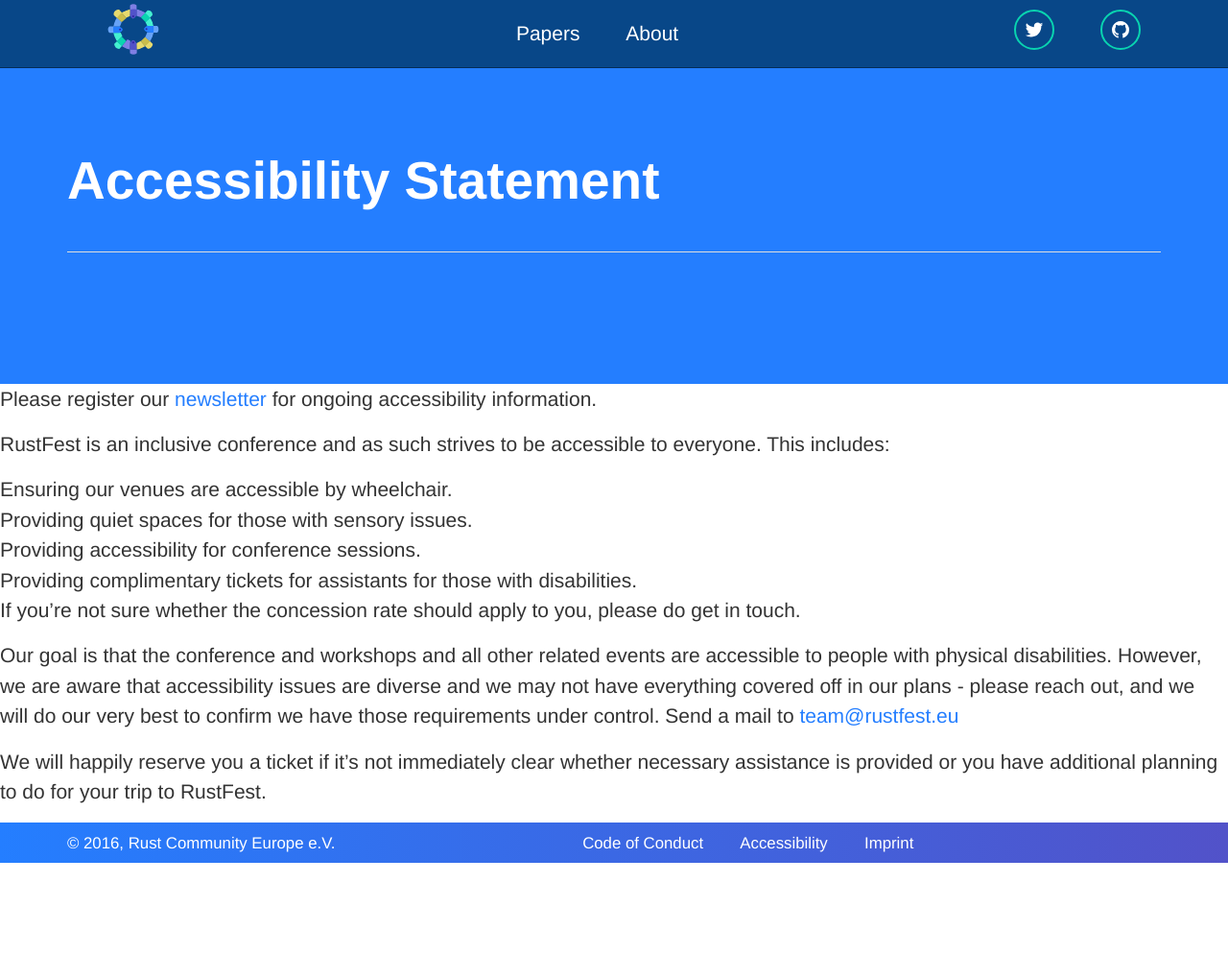
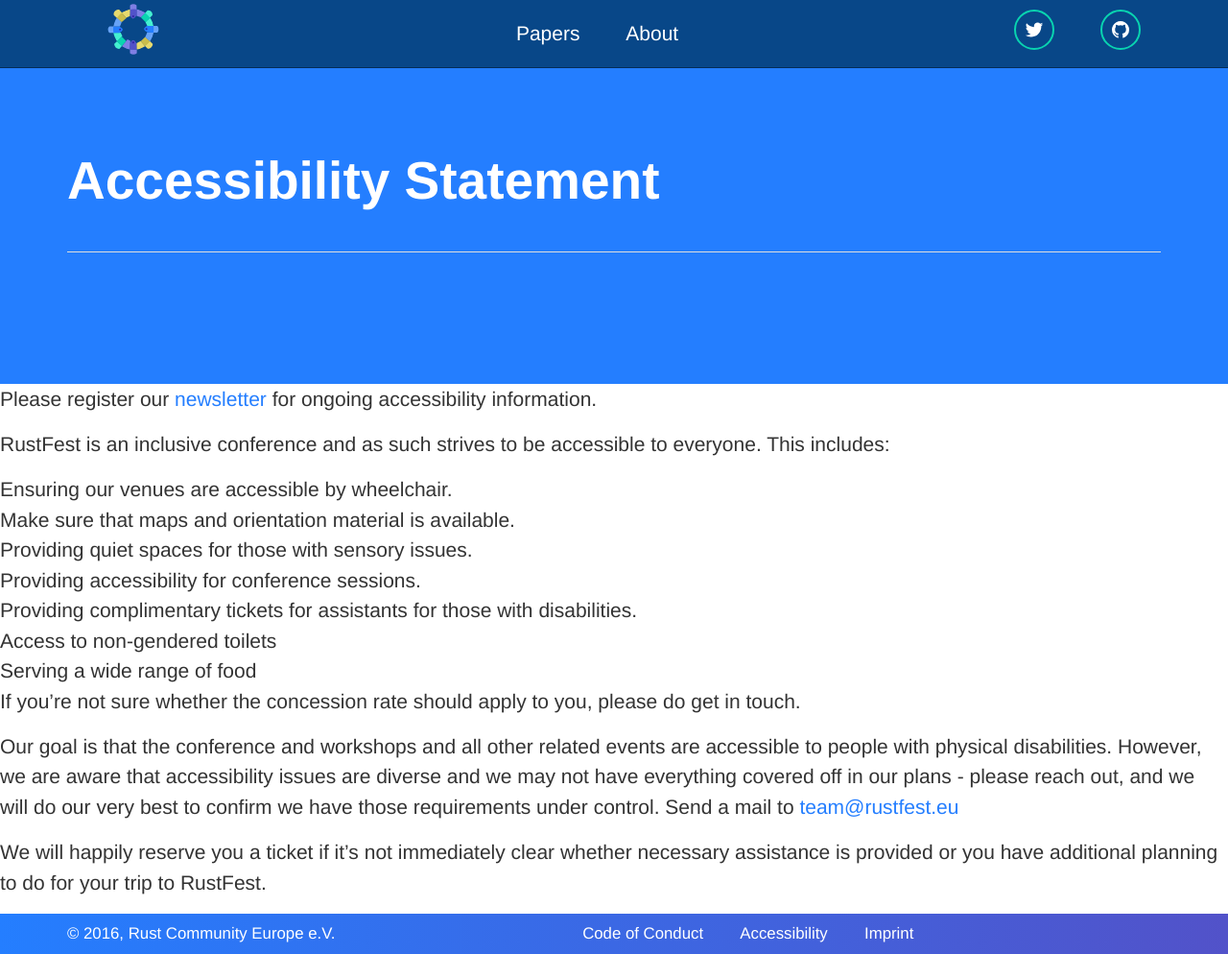
Before and after one commit to RustFestEU/blog.rustfest.eu, a Jekyll site: the page built from accessibility.md, in a window 1280 px wide. Shown: the whole page at 96% size. Built offline with Jekyll 4.4.1, drawn with Linux system fonts in a browser that asks for light colours; before the commit the page ends 900 px from its top, so only the background shows below that.

Commit message:
Add more accessible things

```diff
--- a/accessibility.md
+++ b/accessibility.md
@@ -9,9 +9,12 @@
 RustFest is an inclusive conference and as such strives to be accessible to everyone. This includes:
 
 * Ensuring our venues are accessible by wheelchair.
+* Make sure that maps and orientation material is available.
 * Providing quiet spaces for those with sensory issues.
 * Providing accessibility for conference sessions.
 * Providing complimentary tickets for assistants for those with disabilities.
+* Access to non-gendered toilets
+* Serving a wide range of food
 
 If you're not sure whether the concession rate should apply to you, please do get in touch.
 
```
